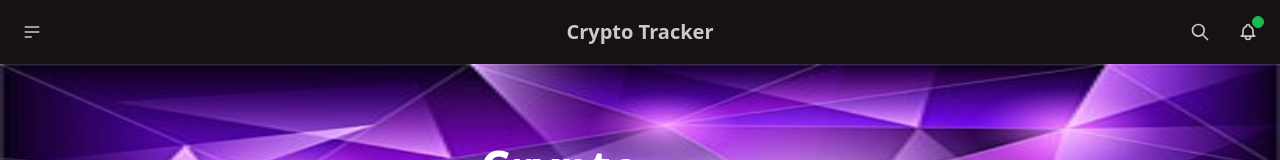
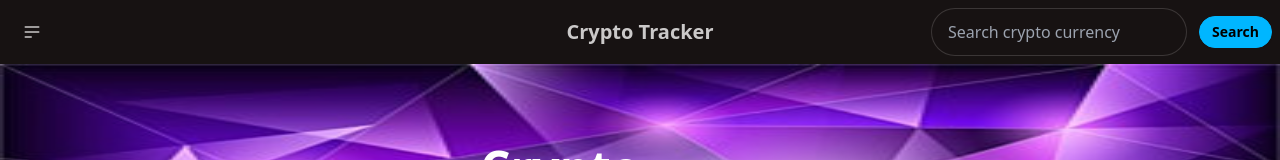
Before and after one commit to RuthwikReddy3/Crypto-Tracker---CoinGeko, a React app: page / in a window 1280 px wide. Shown: the top 160 px of the page. Built offline with nearby package versions, Linux system fonts and the light colour scheme; no server answers; the HTML template or start-up script is replaced by a standard one.

Commit message:
Added search bar and button

```diff
--- a/src/Components/NavBar/Navbar.jsx
+++ b/src/Components/NavBar/Navbar.jsx
@@ -1,14 +1,22 @@
-// import { useContext } from "react";
-// import { CurrencyContext } from "../../Context/CurrencyContext";
 import { useNavigate } from "react-router-dom";
-import  currencystore from "../../Zustandstate/Store";
-function NavBar(){
-  const {setCurrency} = currencystore();
+import currencystore from "../../Zustandstate/Store";
+import { useState } from "react";
+
+function NavBar() {
+  const { setCurrency } = currencystore();
   const navigate = useNavigate();
-  function goToHome(){
-   navigate('/');
+  const [searchTerm, setSearchTerm] = useState("");
+
+  function goToHome() {
+    navigate("/");
   }
-  return(
+
+  function handleSearchBtnclick(event) {
+    const id = searchTerm.toLowerCase();
+    navigate(`/details/${id}`);
+  }
+
+  return (
     <>
       <div className="navbar bg-base-100">
         <div className="navbar-start">
@@ -19,60 +27,46 @@ function NavBar(){
                 className="w-5 h-5"
                 fill="none"
                 viewBox="0 0 24 24"
-          stroke="currentColor">
+                stroke="currentColor"
+              >
                 <path
                   strokeLinecap="round"
                   strokeLinejoin="round"
                   strokeWidth="2"
-            d="M4 6h16M4 12h16M4 18h7" />
+                  d="M4 6h16M4 12h16M4 18h7"
+                />
               </svg>
             </div>
             <ul
               tabIndex={0}
-        className="menu menu-sm dropdown-content bg-base-100 rounded-box z-[1] mt-3 w-52 p-2 shadow">
-        <li onClick={() => setCurrency('inr')}><a>INR</a></li>
-        <li onClick={() => setCurrency('usd')}><a>USD</a></li>
+              className="menu menu-sm dropdown-content bg-base-100 rounded-box z-[1] mt-3 w-52 p-2 shadow"
+            >
+              <li onClick={() => setCurrency("inr")}>
+                <a>INR</a>
+              </li>
+              <li onClick={() => setCurrency("usd")}>
+                <a>USD</a>
+              </li>
             </ul>
           </div>
         </div>
         <div onClick={goToHome} className="navbar-center">
           <a className="text-xl btn btn-ghost">Crypto Tracker</a>
         </div>
-  <div className="navbar-end">
-    <button className="btn btn-ghost btn-circle">
-      <svg
-        xmlns="http://www.w3.org/2000/svg"
-        className="w-5 h-5"
-        fill="none"
-        viewBox="0 0 24 24"
-        stroke="currentColor">
-        <path
-          strokeLinecap="round"
-          strokeLinejoin="round"
-          strokeWidth="2"
-          d="M21 21l-6-6m2-5a7 7 0 11-14 0 7 7 0 0114 0z" />
-      </svg>
-    </button>
-    <button className="btn btn-ghost btn-circle">
-      <div className="indicator">
-        <svg
-          xmlns="http://www.w3.org/2000/svg"
-          className="w-5 h-5"
-          fill="none"
-          viewBox="0 0 24 24"
-          stroke="currentColor">
-          <path
-            strokeLinecap="round"
-            strokeLinejoin="round"
-            strokeWidth="2"
-            d="M15 17h5l-1.405-1.405A2.032 2.032 0 0118 14.158V11a6.002 6.002 0 00-4-5.659V5a2 2 0 10-4 0v.341C7.67 6.165 6 8.388 6 11v3.159c0 .538-.214 1.055-.595 1.436L4 17h5m6 0v1a3 3 0 11-6 0v-1m6 0H9" />
-        </svg>
-        <span className="badge badge-xs badge-primary indicator-item"></span>
-      </div>
-    </button>
+        <div className="flex items-center navbar-end">
+          <input
+            type="text"
+            placeholder="Search crypto currency"
+            className="w-40 mr-3 input input-bordered sm:w-64"
+            value={searchTerm}
+            onChange={(e) => setSearchTerm(e.target.value)}
+            onKeyDown={(e) => e.key === "Enter" && handleSearchBtnclick()} // Trigger search on Enter key
+          />
+          <button className="btn btn-info btn-sm" onClick={handleSearchBtnclick}>Search</button>
         </div>
       </div>
     </>
   );
 }
+
 export default NavBar;
```
Lines whose indentation alone changed are shown as unchanged.
